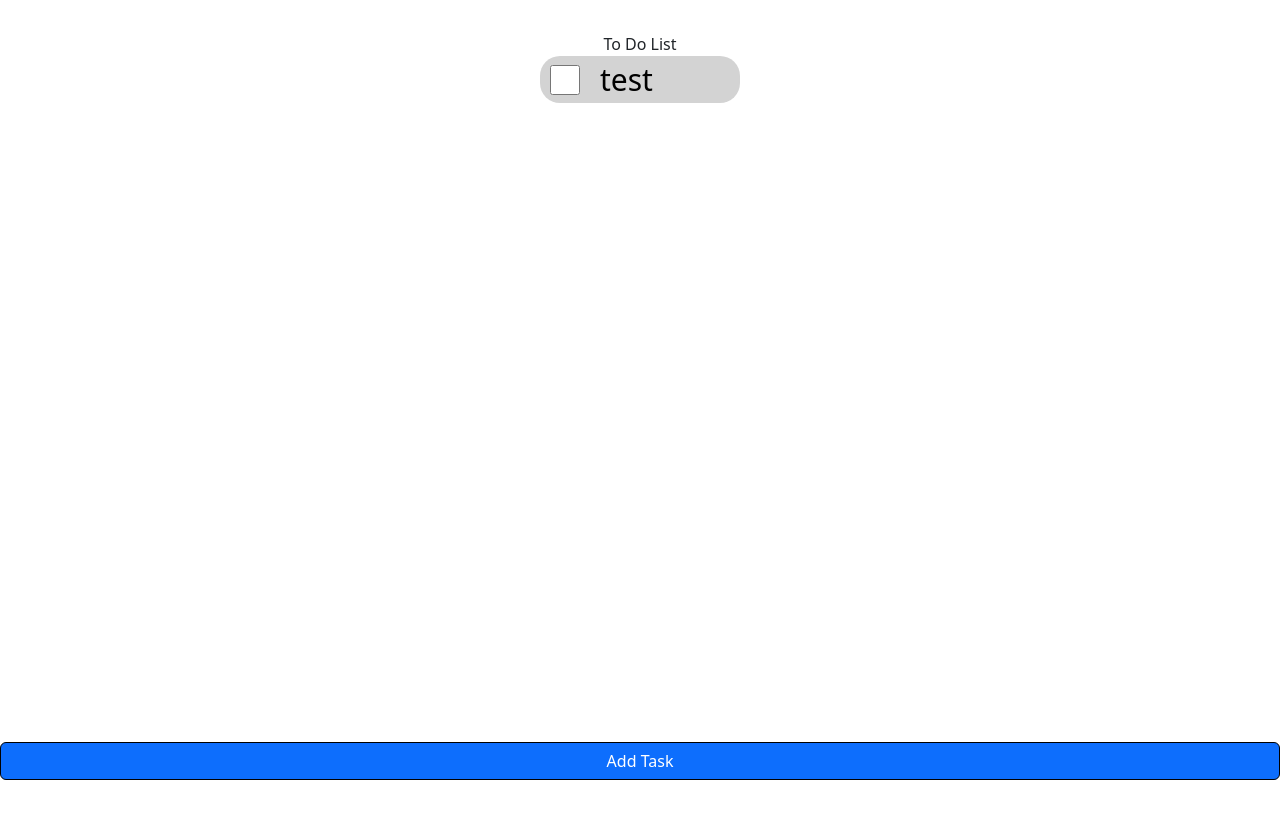
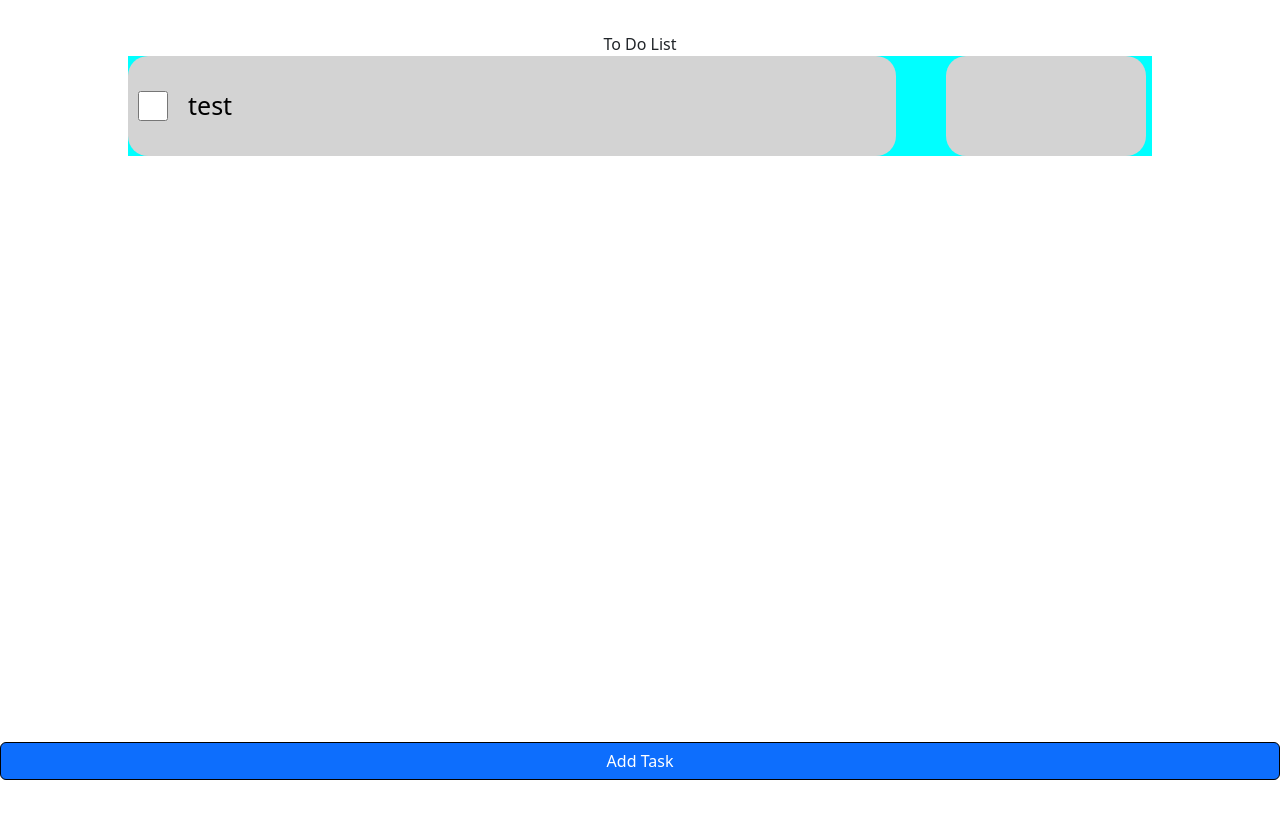
Before and after one commit to adamprinciotta/ToDo, a React (Vite) app in the folder ToDo/: page / in a window 1280 px wide. Shown: the top 818 px of the page. Built offline with nearby package versions, Linux system fonts and the light colour scheme.

Commit message:
Small updates to the CSS. More boilerplate assistance code for it

```diff
--- a/ToDo/src/App.css
+++ b/ToDo/src/App.css
@@ -1,5 +1,5 @@
 #root {
-  max-width: 1280px;
+  /* max-width: 1280px; */
   margin: 0 auto;
   padding: 2rem;
   text-align: center;
@@ -7,9 +7,7 @@
 
 .fullPage {
   height: 100vh;
-  justify-content: center;
   align-items: center;
-  display: inline-block;
 }
 
 .listItems{
--- a/ToDo/src/Task.css
+++ b/ToDo/src/Task.css
@@ -4,10 +4,37 @@
     background-color: lightgray;
     border-radius: 20px;
     padding: 1px 10px;
-    min-width: 200px;
+    width: 60vw;
 }
 
 .taskName{
     color: black;
-    font-size: 30px;
+    font-size: 25px;
 }
+
+.taskContainer{
+    display: flex;
+    width: 80vw;
+    min-height: 100px;
+    background-color: aqua;
+}
+
+.sectionName{
+    display: flex;
+    align-items: center;
+    background-color: lightgray;
+    border-radius: 20px;
+    padding: 1px 10px;
+    width: 200px;
+    flex-wrap: wrap;
+    font-size: 20px;
+    font-weight: bold;
+    color: teal;
+
+}
+
+.checkboxStyle{
+    height: 30px;
+    width: 30px;
+    border-radius: 15px;
+}
--- a/ToDo/src/Task.jsx
+++ b/ToDo/src/Task.jsx
@@ -18,16 +18,19 @@ function Task(props) {
             // Must return the jsx that I want to render
           return (
             //The whole task
-            <><div key={index} className="task">
+            <>
+            <div className="taskContainer">
+                <div key={index} className="task">
                   {/* Checkbox input */}
                   <input
+                  className="checkboxStyle"
                   type="checkbox"
-                style={{ height: "30px", width: "30px"}}
                   checked={item.checked}
                   onChange={() => handleChecked(index)}
                   />
                   <div className="taskName" style={{
                       textDecoration: item.checked ? "line-through" : "none", paddingLeft: "20px" }}>{item.name}
+                  </div>
               </div>
               <div className="sectionName" style={{position: 'relative', right: '-50px'}}>
                     {item.section}
```
Lines whose indentation alone changed are shown as unchanged.
